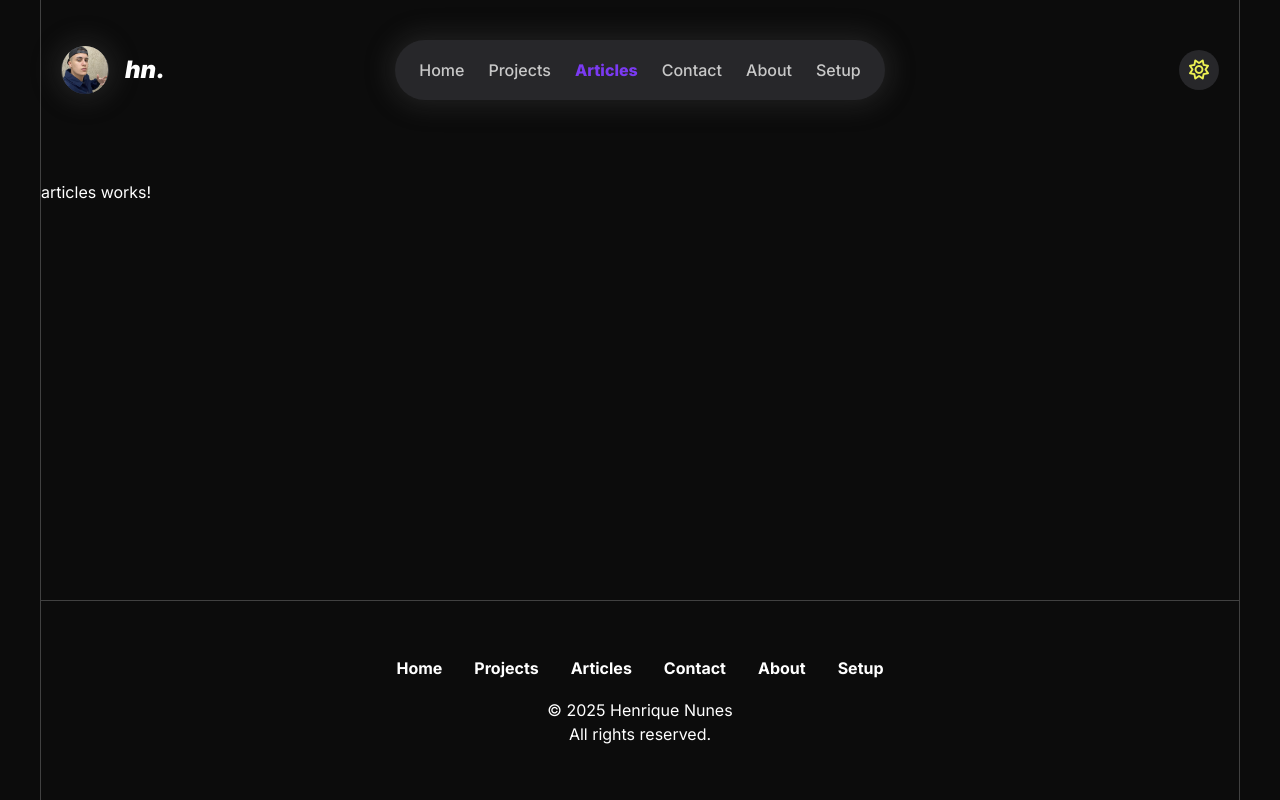
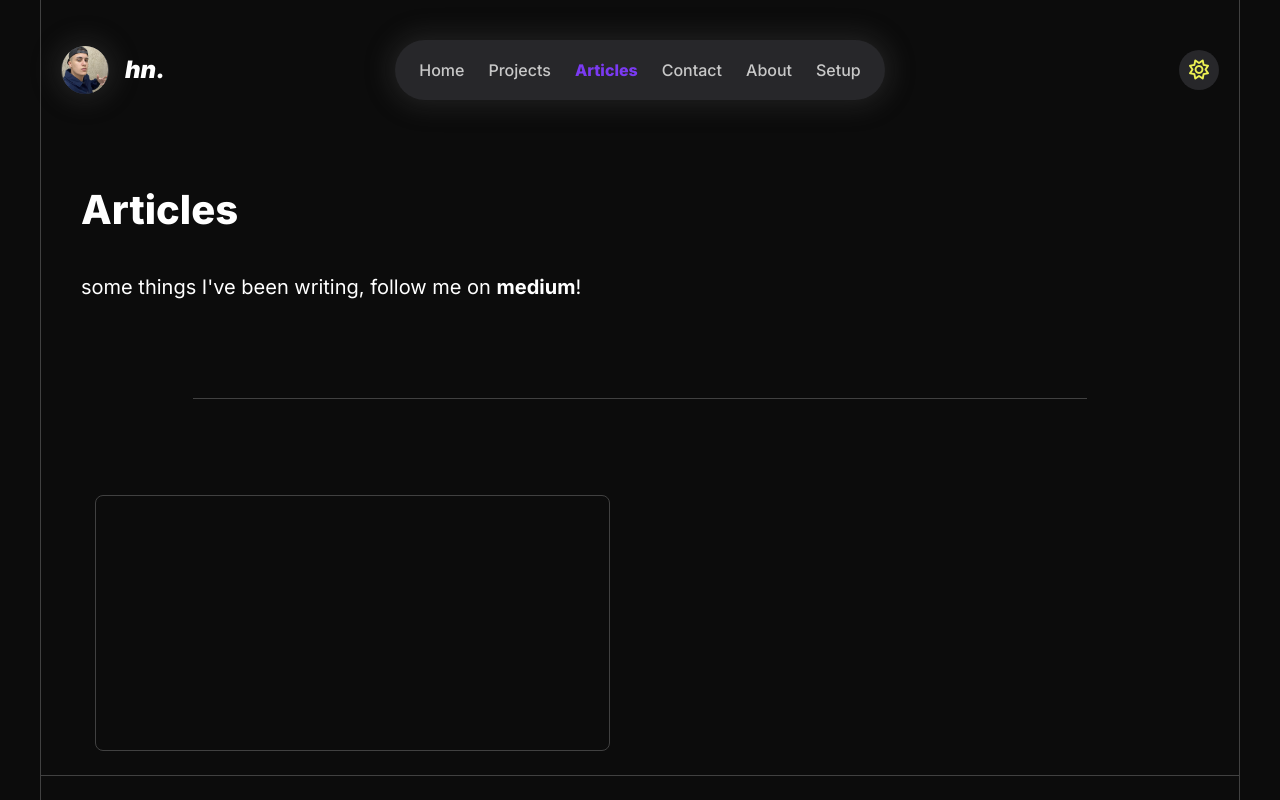
Before and after one commit to hnunezz/henriquenunesdev-v2, an Angular app: page /articles in a window 1280 px wide. Shown: the top 800 px of the page. Built offline with nearby package versions, Linux system fonts and the light colour scheme.

Commit message:
feat: init articles page

```diff
--- a/src/app/pages/articles/articles.component.html
+++ b/src/app/pages/articles/articles.component.html
@@ -1 +1,17 @@
-<p>articles works!</p>
+<main class="px-10 max-md:px-1">
+  <h1 class="page-header  max-md:px-4">
+    Articles
+
+    <span>some things I've been writing, follow me on <b>medium</b>!</span>
+  </h1>
+
+  <hr class="h-[1px] border-gray-secondary text-[0px] mx-[10%] my-24">
+
+  <div class="grid grid-cols-[repeat(auto-fill,minmax(400px,1fr))] gap-8 max-md:flex max-md:flex-col">
+    <div class="flex justify-center items-center">
+      <div class="flex min-h-64 w-[95%] border solid border-gray-secondary bg-transparent max-md:px-6 rounded-lg">
+
+      </div>
+    </div>
+  </div>
+</main>
--- a/src/app/pages/projects/projects.component.ts
+++ b/src/app/pages/projects/projects.component.ts
@@ -9,9 +9,9 @@ import { TimelineComponent } from '../../components/timeline/timeline.component'
     <h1 class="page-header">
       My projects
 
-      <span>Trabalhei em vários pequenos projetos ao longo dos anos, mas estes são os dos quais mais me orgulho. Alguns
-        deles são de código aberto, então, se você vir algo que desperte seu interesse, confira o código e contribua se
-        tiver ideias de como ele pode ser melhorado.</span>
+      <span>I have worked on many projects over the years, from small applications to large systems.
+        Some are private, but all were built with the same passion and dedication.
+        These are the personal projects I am most proud of.</span>
     </h1>
 
     <app-timeline />
```
Also changed, not shown: 1 other file (tests, documents, lock files or other folders).
